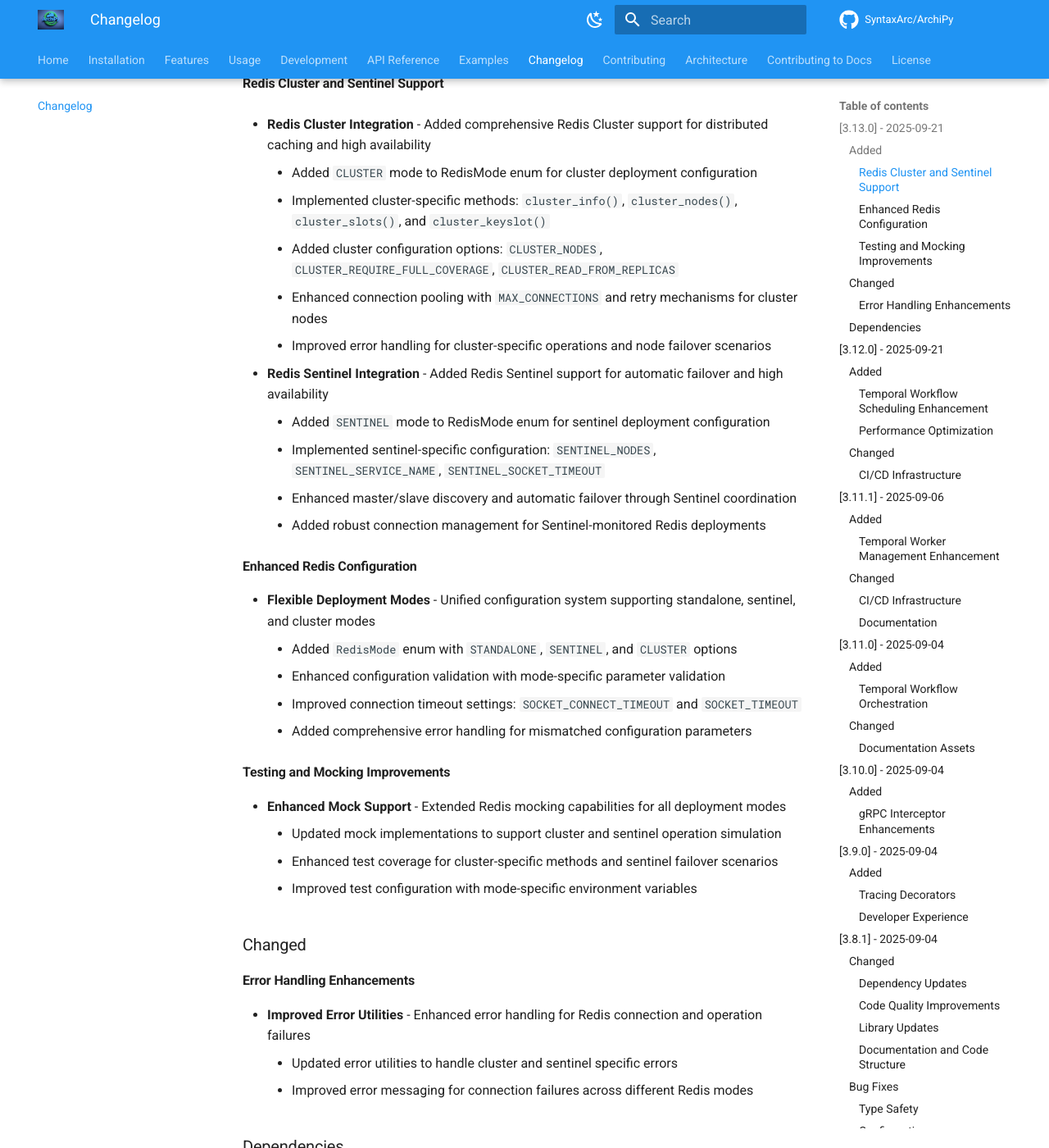
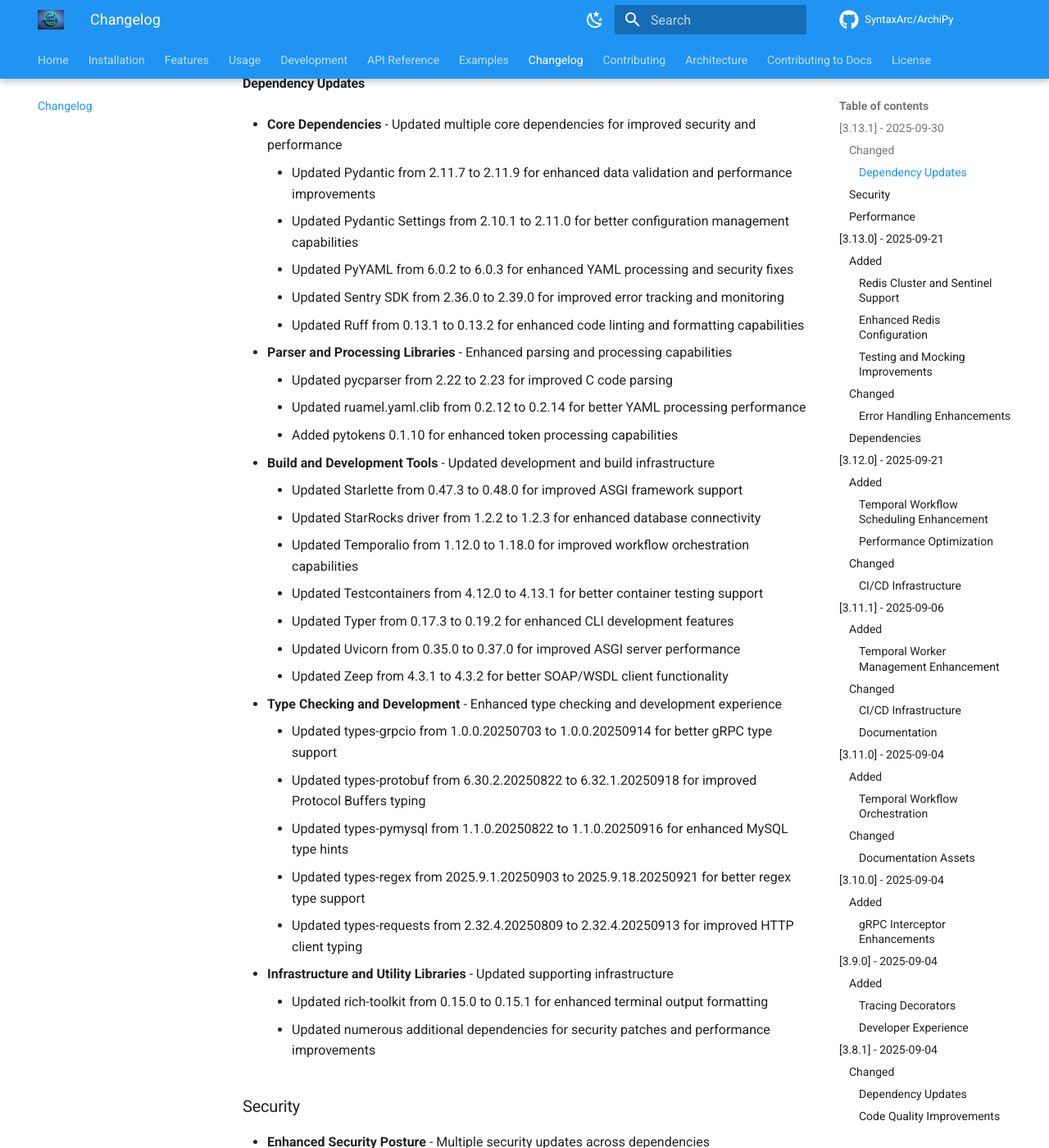
Before and after one commit to negatic/ArchiPy, an MkDocs documentation site: the page built from docs/changelog.md, in a window 1280 px wide and 1400 px high, scrolled down 301 px. Shown: the whole window at 82% size. Built offline with MkDocs 1.6.1 and Material for MkDocs 9.7.7, drawn with Linux system fonts in a browser that asks for light colours; comment, search, counter and statistics services are not loaded; the version menu is left out; some of the changed text lies outside the part shown.

Commit message:
chore(deps): update dependencies to latest versions

```diff
--- a/docs/changelog.md
+++ b/docs/changelog.md
@@ -1,6 +1,58 @@
 # Changelog
 
 All notable changes to ArchiPy are documented in this changelog, organized by version.
+
+## [3.13.1] - 2025-09-30
+
+### Changed
+
+#### Dependency Updates
+
+- **Core Dependencies** - Updated multiple core dependencies for improved security and performance
+    - Updated Pydantic from 2.11.7 to 2.11.9 for enhanced data validation and performance improvements
+    - Updated Pydantic Settings from 2.10.1 to 2.11.0 for better configuration management capabilities
+    - Updated PyYAML from 6.0.2 to 6.0.3 for enhanced YAML processing and security fixes
+    - Updated Sentry SDK from 2.36.0 to 2.39.0 for improved error tracking and monitoring
+    - Updated Ruff from 0.13.1 to 0.13.2 for enhanced code linting and formatting capabilities
+
+- **Parser and Processing Libraries** - Enhanced parsing and processing capabilities
+    - Updated pycparser from 2.22 to 2.23 for improved C code parsing
+    - Updated ruamel.yaml.clib from 0.2.12 to 0.2.14 for better YAML processing performance
+    - Added pytokens 0.1.10 for enhanced token processing capabilities
+
+- **Build and Development Tools** - Updated development and build infrastructure
+    - Updated Starlette from 0.47.3 to 0.48.0 for improved ASGI framework support
+    - Updated StarRocks driver from 1.2.2 to 1.2.3 for enhanced database connectivity
+    - Updated Temporalio from 1.12.0 to 1.18.0 for improved workflow orchestration capabilities
+    - Updated Testcontainers from 4.12.0 to 4.13.1 for better container testing support
+    - Updated Typer from 0.17.3 to 0.19.2 for enhanced CLI development features
+    - Updated Uvicorn from 0.35.0 to 0.37.0 for improved ASGI server performance
+    - Updated Zeep from 4.3.1 to 4.3.2 for better SOAP/WSDL client functionality
+
+- **Type Checking and Development** - Enhanced type checking and development experience
+    - Updated types-grpcio from 1.0.0.20250703 to 1.0.0.20250914 for better gRPC type support
+    - Updated types-protobuf from 6.30.2.20250822 to 6.32.1.20250918 for improved Protocol Buffers typing
+    - Updated types-pymysql from 1.1.0.20250822 to 1.1.0.20250916 for enhanced MySQL type hints
+    - Updated types-regex from 2025.9.1.20250903 to 2025.9.18.20250921 for better regex type support
+    - Updated types-requests from 2.32.4.20250809 to 2.32.4.20250913 for improved HTTP client typing
+
+- **Infrastructure and Utility Libraries** - Updated supporting infrastructure
+    - Updated rich-toolkit from 0.15.0 to 0.15.1 for enhanced terminal output formatting
+    - Updated numerous additional dependencies for security patches and performance improvements
+
+### Security
+
+- **Enhanced Security Posture** - Multiple security updates across dependencies
+    - Updated dependencies include security patches and vulnerability fixes
+    - Improved overall application security through latest package versions
+    - Enhanced cryptographic libraries and security-related packages
+
+### Performance
+
+- **Optimized Dependencies** - Performance improvements through dependency updates
+    - Enhanced parsing and processing performance with updated libraries
+    - Improved build and development tool performance
+    - Better memory usage and execution speed through optimized package versions
 
 ## [3.13.0] - 2025-09-21
 
```
Also changed, not shown: pyproject.toml (+34 -34 lines), 2 other files.
